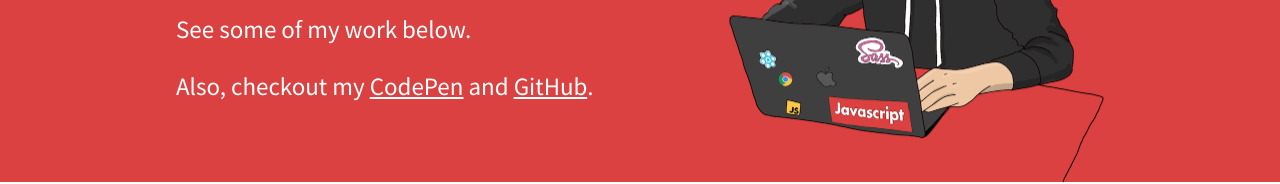
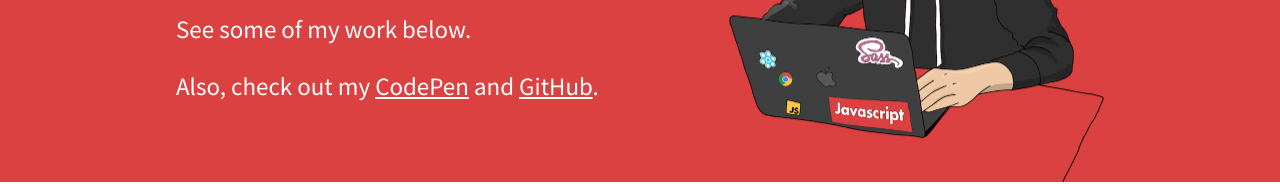
Before and after one commit to liamjohnston/portfolio, a React (Create React App) app: page / in a window 1280 px wide. Shown: the part 234-418 px from the top of the page. Built offline with nearby package versions, Linux system fonts and the light colour scheme.

Commit message:
typo fix 😬

```diff
--- a/src/Components/Home.js
+++ b/src/Components/Home.js
@@ -24,7 +24,7 @@ class Home extends Component {
                 <p>See some of my work below.</p>
 
                 <p className="text-small">
-                  Also, checkout my{' '}
+                  Also, check out my{' '}
                   <a
                     href="https://codepen.io/liamj/"
                     target="_blank"
```
